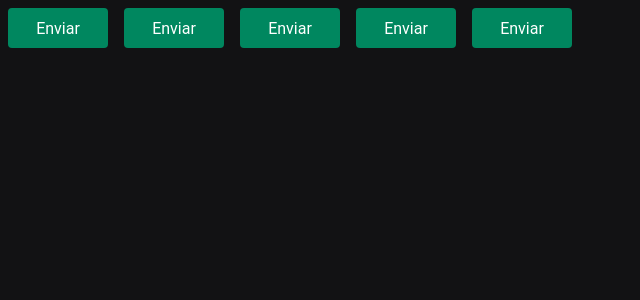
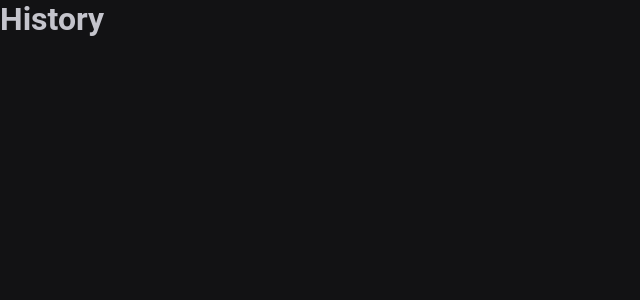
Before and after one commit to rauzola/Ignite-Timer, a React (Vite) app: page /history in a window 1280 px wide. Shown: the top 300 px of the page, without its empty margins (0-640 px from the left). Built offline with nearby package versions, Linux system fonts and the light colour scheme.

Commit message:
React Router DOM
Nessa aula, veremos sobre como configurar a navegação da nossa aplicação para que ela tenha múltiplas páginas.

Para isso, vamos instalar a biblioteca React Router DOM e iremos estruturar a navegação da nossa aplicação.

```diff
--- a/package.json
+++ b/package.json
@@ -13,6 +13,7 @@
     "@types/styled-components": "^5.1.25",
     "react": "^18.2.0",
     "react-dom": "^18.2.0",
+    "react-router-dom": "^6.3.0",
     "styled-components": "^5.3.5"
   },
   "devDependencies": {
--- a/src/App.tsx
+++ b/src/App.tsx
@@ -1,5 +1,6 @@
 import { ThemeProvider } from 'styled-components'
-import { Button } from './components/Button'
+import { BrowserRouter } from 'react-router-dom'
+import { Router } from './Router'
 
 import { GlobalStyle } from './styles/global'
 import { defaultTheme } from './styles/themes/default'
@@ -7,11 +8,9 @@
 export function App() {
   return (
     <ThemeProvider theme={defaultTheme}>
-      <Button variant="primary" />
-      <Button variant="secondary" />
-      <Button variant="success" />
-      <Button variant="danger" />
-      <Button />
+      <BrowserRouter>
+        <Router />
+      </BrowserRouter>
 
       <GlobalStyle />
     </ThemeProvider>
--- /dev/null
+++ b/src/Router.tsx
@@ -0,0 +1,13 @@
+import { Routes, Route } from 'react-router-dom'
+
+import { History } from './pages/History'
+import { Home } from './pages/Home'
+
+export function Router() {
+  return (
+    <Routes>
+      <Route path="/" element={<Home />} />
+      <Route path="history" element={<History />} />
+    </Routes>
+  )
+}
--- a/src/components/Button.styles.ts
+++ /dev/null
@@ -1,30 +0,0 @@
-import styled, { css } from 'styled-components'
-
-export type ButtonVariant = 'primary' | 'secondary' | 'danger' | 'success'
-
-interface ButtonContainerProps {
-  variant: ButtonVariant
-}
-
-const buttonVariants = {
-  primary: 'purple',
-  secondary: 'orange',
-  danger: 'red',
-  success: 'green',
-}
-
-export const ButtonContainer = styled.button<ButtonContainerProps>`
-  width: 100px;
-  height: 40px;
-  border-radius: 4px;
-  border: 0;
-  margin: 8px;
-  background-color: ${(props) => props.theme['green-500']};
-  color: ${(props) => props.theme.white};
-
-  /* ${(props) => {
-    return css`
-      background-color: ${buttonVariants[props.variant]};
-    `
-  }} */
-`
--- a/src/components/Button.tsx
+++ /dev/null
@@ -1,9 +0,0 @@
-import { ButtonContainer, ButtonVariant } from './Button.styles'
-
-interface ButtonPorps {
-  variant?: ButtonVariant
-}
-
-export function Button({ variant = 'primary' }: ButtonPorps) {
-  return <ButtonContainer variant={variant}>Enviar</ButtonContainer>
-}
--- /dev/null
+++ b/src/pages/History.tsx
@@ -0,0 +1,3 @@
+export function History() {
+  return <h1>History</h1>
+}
--- /dev/null
+++ b/src/pages/Home.tsx
@@ -0,0 +1,3 @@
+export function Home() {
+  return <h1>Home</h1>
+}
```
Also changed, not shown: 1 other file (tests, documents, lock files or other folders).
